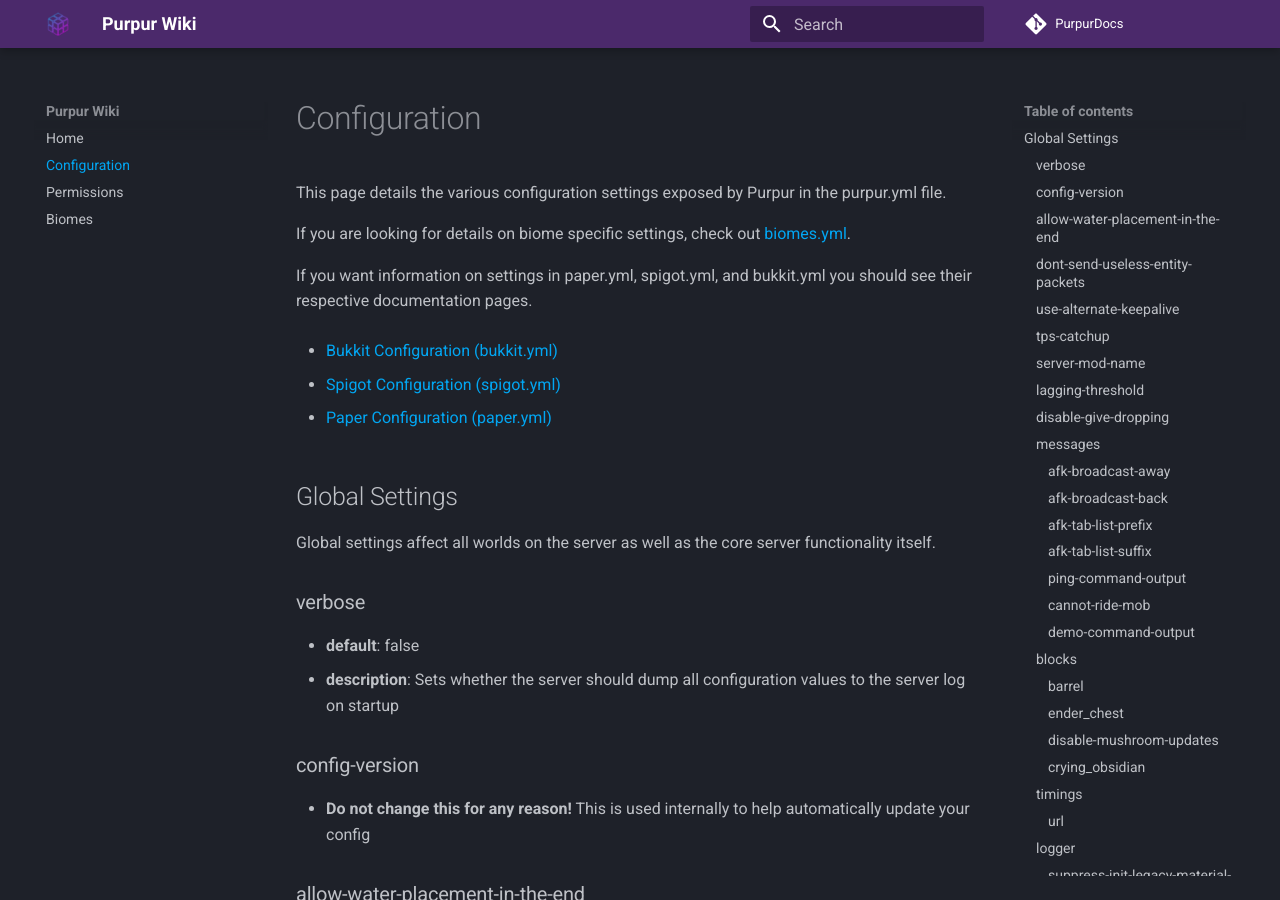
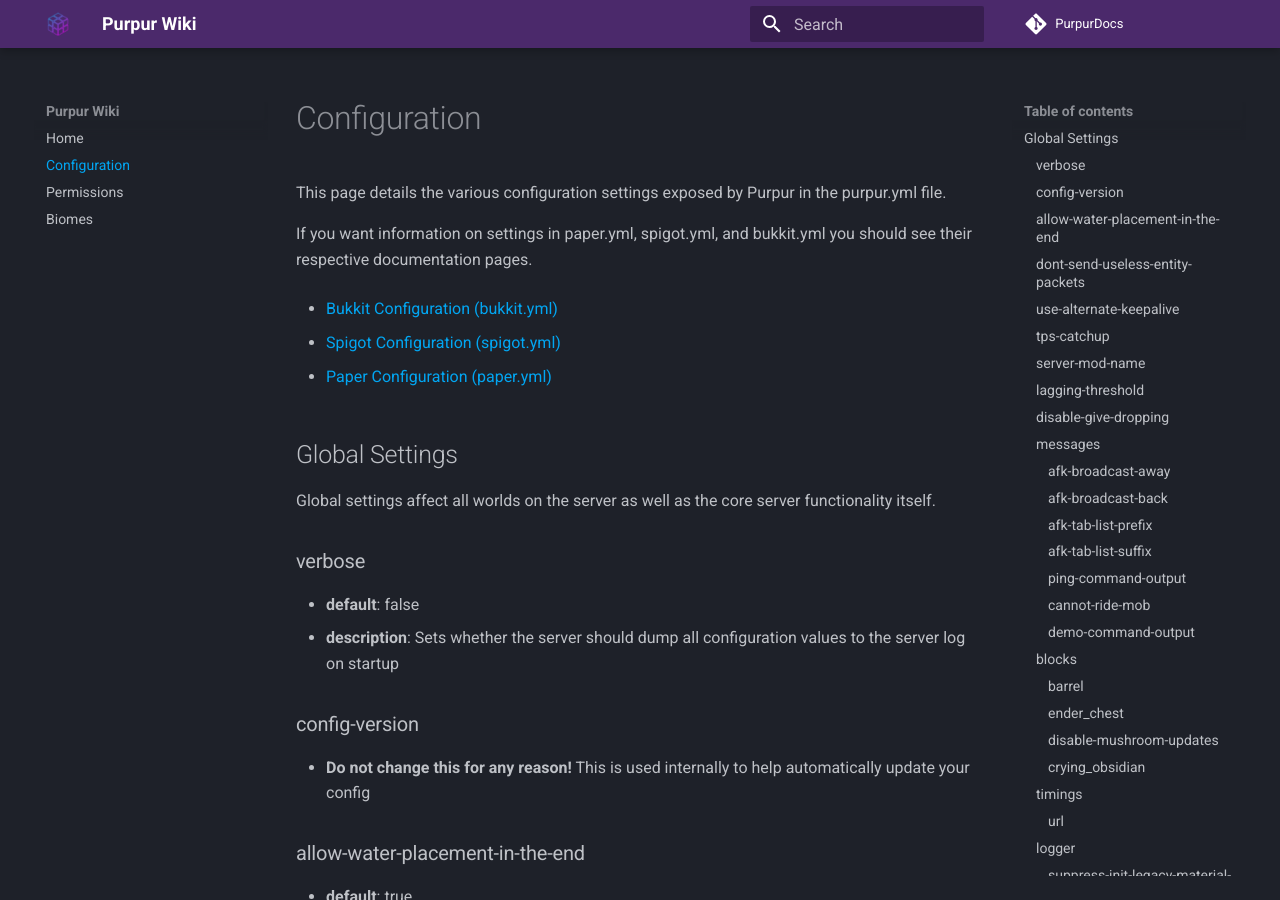
Before and after one commit to PurpurMC/PurpurDocs, an MkDocs documentation site: the page built from docs/Configuration.md, in a window 1280 px wide and 900 px high. Built offline with MkDocs 1.6.1 and Material for MkDocs 9.7.7, drawn with Linux system fonts in a browser that asks for light colours; comment, search, counter and statistics services are not loaded.

Commit message:
remove the mention of biomes.yml

```diff
--- a/docs/Configuration.md
+++ b/docs/Configuration.md
@@ -1,6 +1,4 @@
 This page details the various configuration settings exposed by Purpur in the purpur.yml file.
-
-If you are looking for details on biome specific settings, check out [biomes.yml](biomes).
 
 If you want information on settings in paper.yml, spigot.yml, and bukkit.yml you should see their respective documentation pages.
 
```
